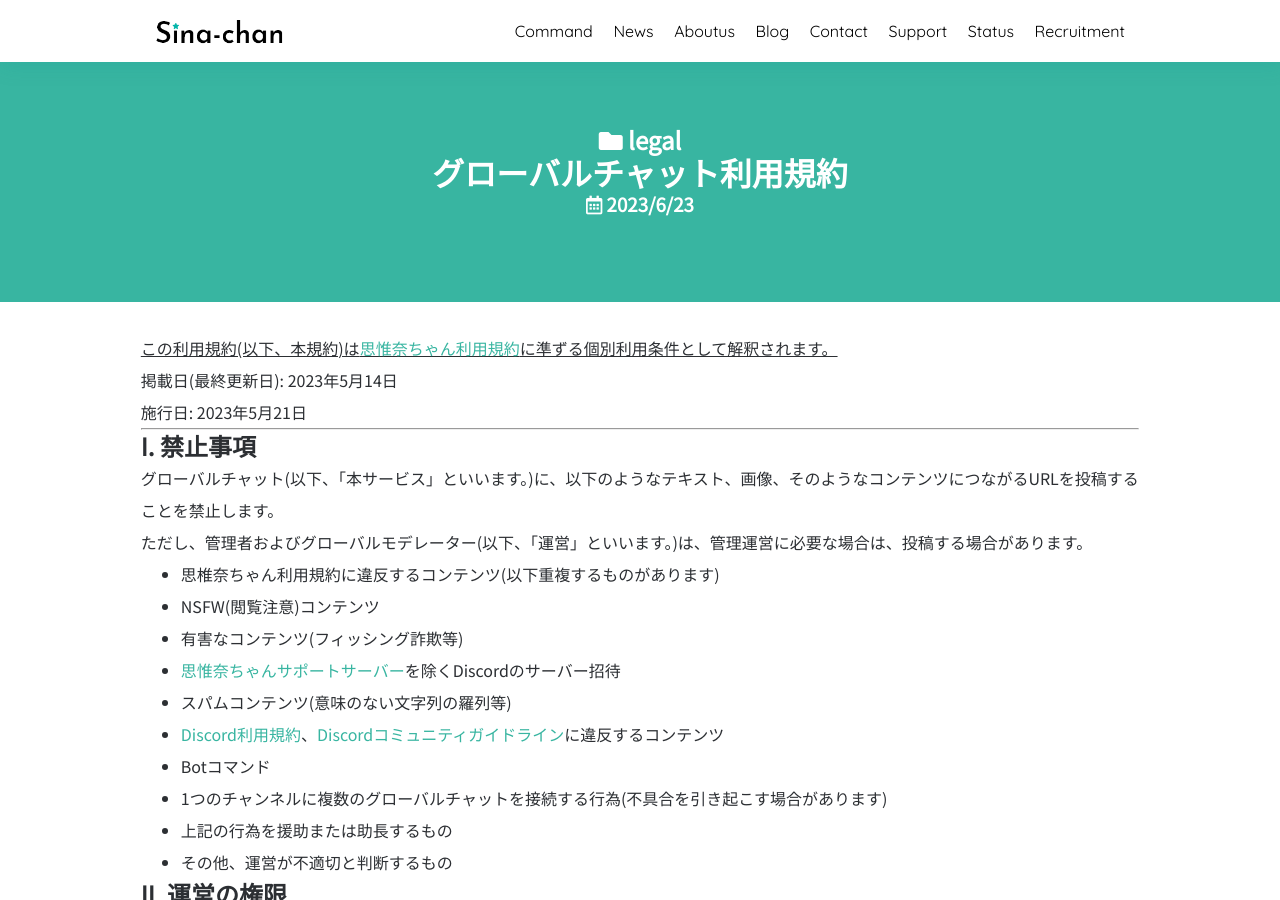
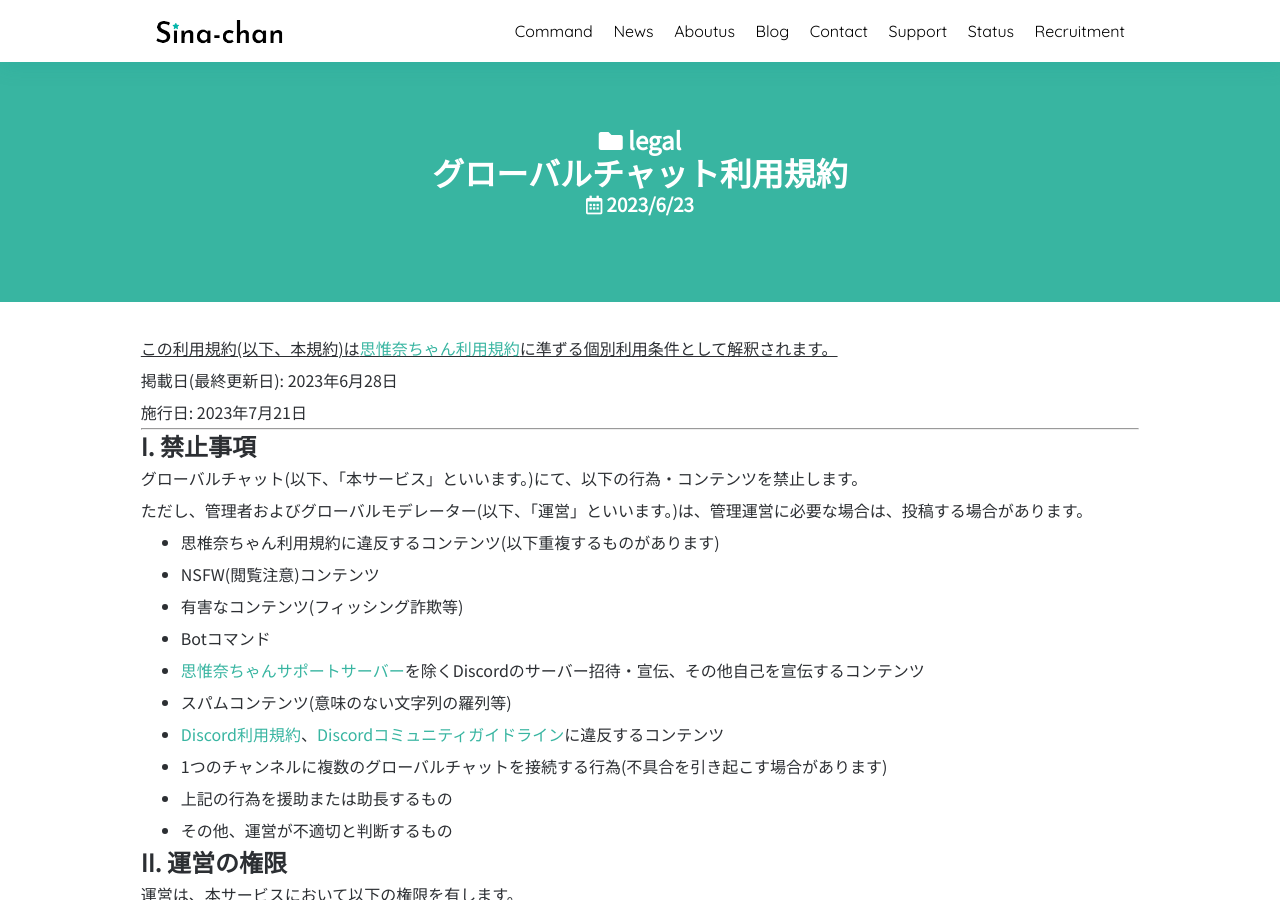
Before and after one commit to SinaKitagami/sinakitagami.github.io, a Jekyll site: the page built from _posts/legal/2023-06-23-gchat-tos-2.md, in a window 1280 px wide and 900 px high. Built offline with Jekyll 4.4.1, drawn with Linux system fonts in a browser that asks for light colours; nearby versions of some CDN libraries; a script that is not in the unit is left out.

Commit message:
Update 1

```diff
--- a/_posts/legal/2023-06-23-gchat-tos-2.md
+++ b/_posts/legal/2023-06-23-gchat-tos-2.md
@@ -6,25 +6,25 @@ categories:
 ---
 <u>この利用規約(以下、本規約)は<a href="{{site.url}}/legal/new-tos" class="a-orange">思惟奈ちゃん利用規約</a>に準ずる個別利用条件として解釈されます。</u>
 
-掲載日(最終更新日): 2023年5月14日
+掲載日(最終更新日): 2023年6月28日
 
-施行日: 2023年5月21日
+施行日: 2023年7月21日
 
 ---
 
 ## I. 禁止事項
 
-グローバルチャット(以下、「本サービス」といいます。)に、以下のようなテキスト、画像、そのようなコンテンツにつながるURLを投稿することを禁止します。
+グローバルチャット(以下、「本サービス」といいます。)にて、以下の行為・コンテンツを禁止します。
 
 ただし、管理者およびグローバルモデレーター(以下、「運営」といいます。)は、管理運営に必要な場合は、投稿する場合があります。
 
 - 思椎奈ちゃん利用規約に違反するコンテンツ(以下重複するものがあります)
 - NSFW(閲覧注意)コンテンツ
 - 有害なコンテンツ(フィッシング詐欺等)
-- <a href="{{site.url}}/discord" class="a-orange">思惟奈ちゃんサポートサーバー</a>を除くDiscordのサーバー招待
+- Botコマンド
+- <a href="{{site.url}}/discord" class="a-orange">思惟奈ちゃんサポートサーバー</a>を除くDiscordのサーバー招待・宣伝、その他自己を宣伝するコンテンツ
 - スパムコンテンツ(意味のない文字列の羅列等)
 - <a href="https://discord.com/terms" class="a-orange">Discord利用規約</a>、<a href="https://discord.com/guidelines" class="a-orange">Discordコミュニティガイドライン</a>に違反するコンテンツ
-- Botコマンド
 - 1つのチャンネルに複数のグローバルチャットを接続する行為(不具合を引き起こす場合があります)
 - 上記の行為を援助または助長するもの
 - その他、運営が不適切と判断するもの
```
